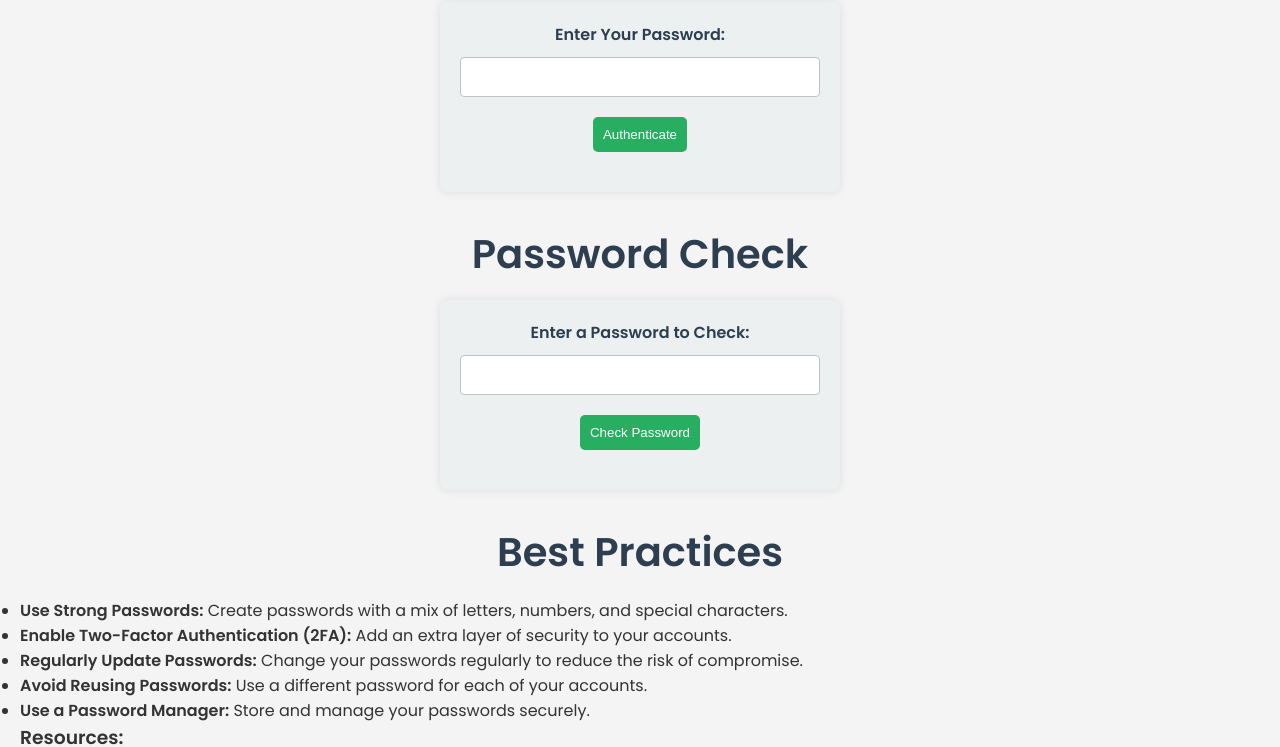
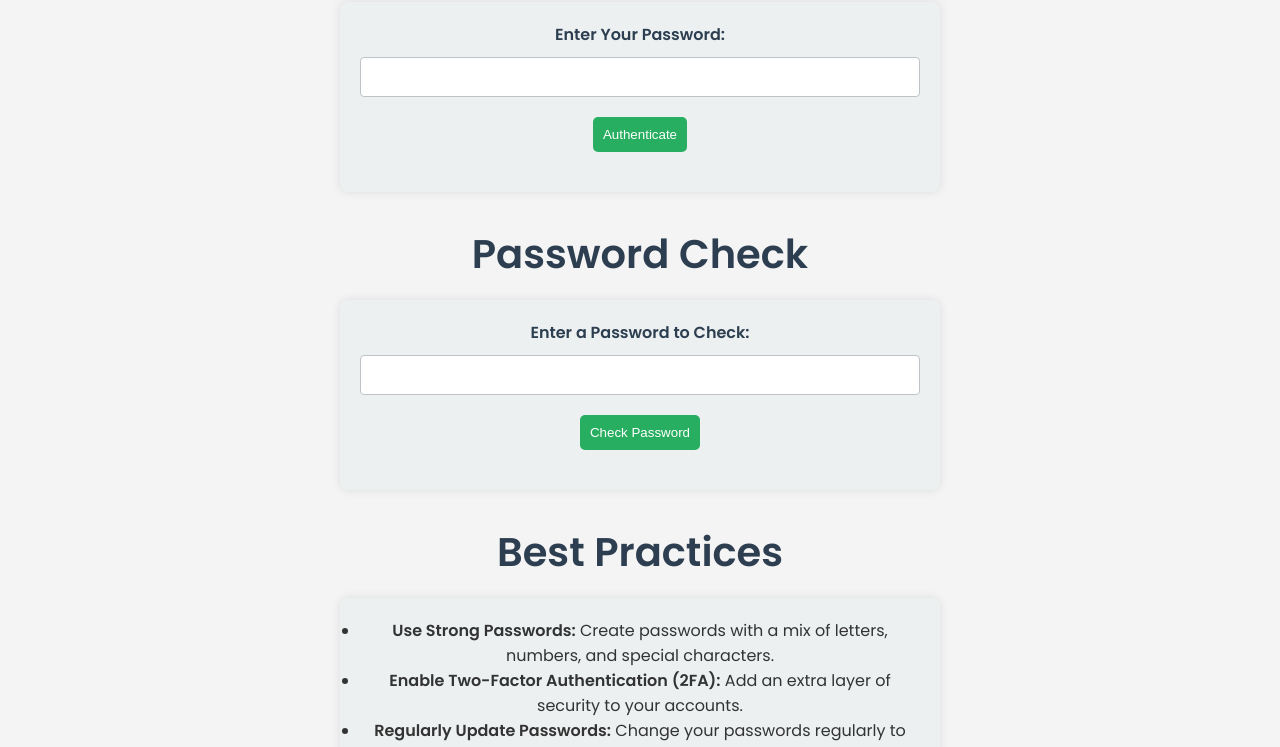
Before and after one commit to yoely282/Password-Generator, a plain HTML site: page index.html in a window 1280 px wide. Shown: the part 605-1352 px from the top of the page. Drawn offline with Linux system fonts and the light colour scheme.

Commit message:
update styles.css

```diff
--- a/styles.css
+++ b/styles.css
@@ -159,12 +159,13 @@ button:hover {
 
 .generator-container,
 .auth-container,
-.password-check-container {
+.password-check-container,
+.best-practices-container {
     background: #ecf0f1;
     padding: 20px;
     border-radius: 8px;
     box-shadow: 0 0 10px rgba(0, 0, 0, 0.1);
-    max-width: 400px;
+    max-width: 600px;
     margin: 0 auto;
     text-align: center;
 }
```
